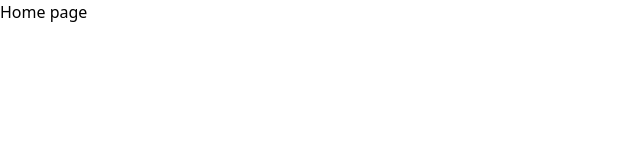
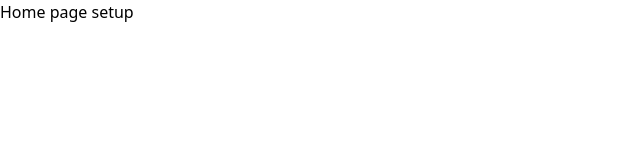
Before and after one commit to hridayroy19/collage-project-clint, a React (Vite) app: page / in a window 1280 px wide. Shown: the top 160 px of the page, without its empty margins (0-640 px from the left). Built offline with nearby package versions, Linux system fonts and the light colour scheme.

Commit message:
crate a folder home componets

```diff
--- a/src/pages/Home.jsx
+++ b/src/pages/Home.jsx
@@ -1,7 +1,7 @@
 const Home = () => {
     return (
         <div className=" text-3xl text-center">
-            <p>Home page</p>
+            <p>Home page setup</p>
         </div>
     );
 };
```
